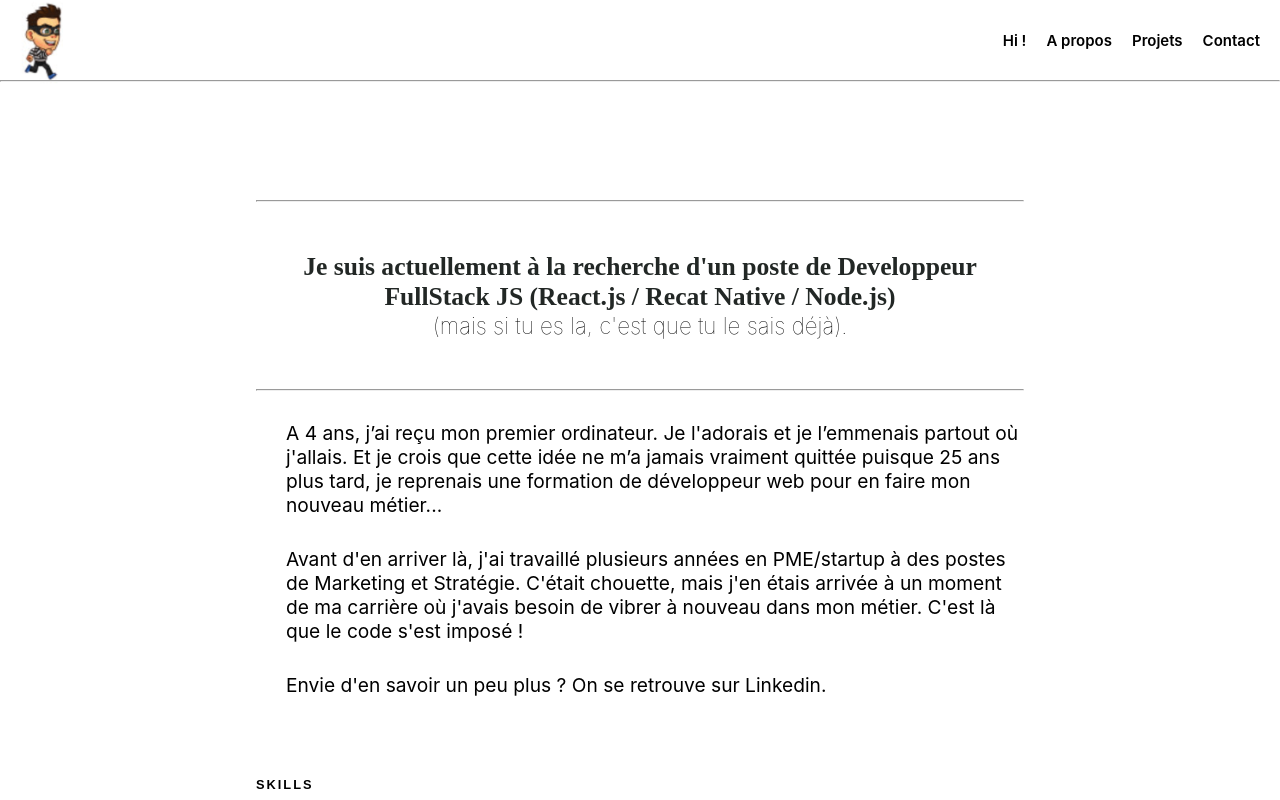
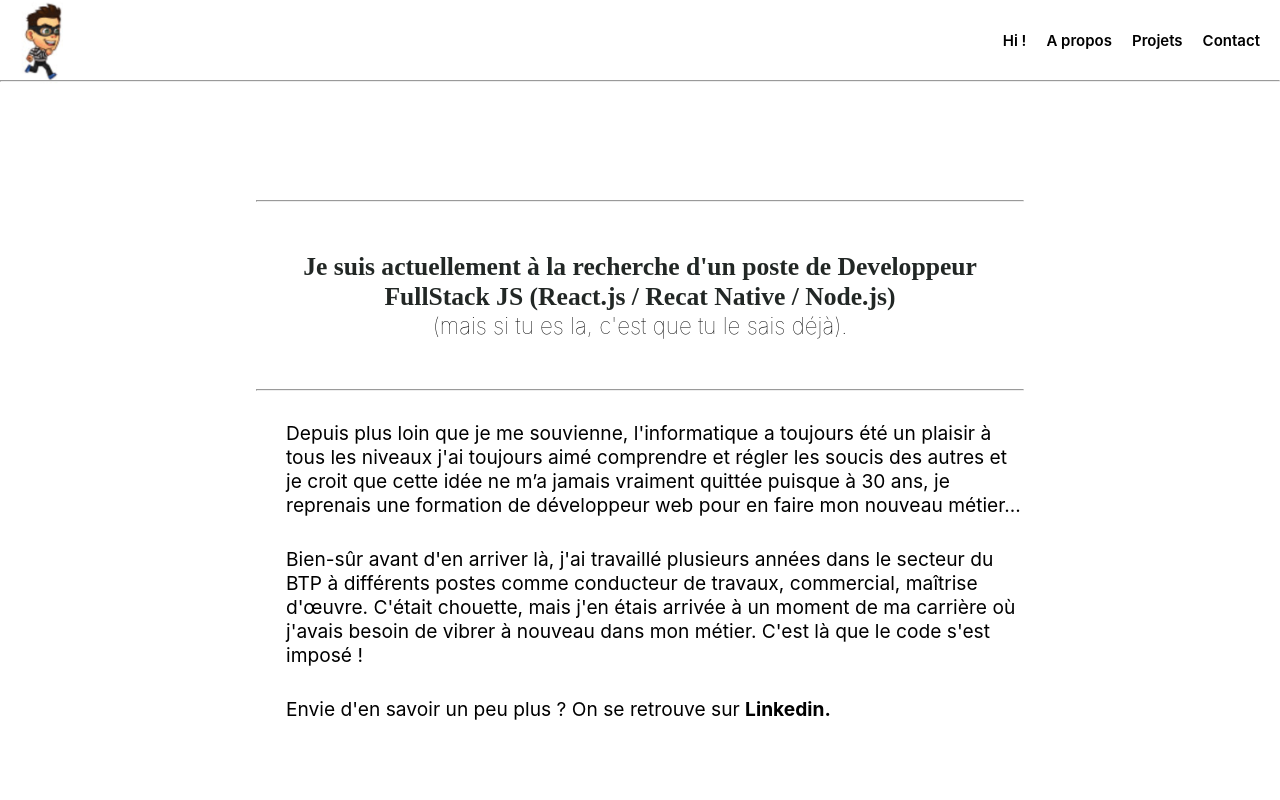
Before and after one commit to Arnaud95250/portfolio, a React (Create React App) app: page /about in a window 1280 px wide. Shown: the top 800 px of the page. Built offline with nearby package versions, Linux system fonts and the light colour scheme.

Commit message:
change text

```diff
--- a/public/index.html
+++ b/public/index.html
@@ -2,7 +2,7 @@
 <html lang="en">
   <head>
     <meta charset="utf-8" />
-    <link rel="icon" href="%PUBLIC_URL%/favicon.ico" />
+    <link rel="icon" href="%PUBLIC_URL%/logoOnglet.png" />
     <meta name="viewport" content="width=device-width, initial-scale=1" />
     <meta name="theme-color" content="#000000" />
     <meta
--- a/src/assets/scss/containers/about.scss
+++ b/src/assets/scss/containers/about.scss
@@ -26,6 +26,14 @@
       p{
          font-size: 1.2rem;
          margin: 30px 0px 0px 30px;
+      }
+      p a{
+         font-size: 1.2rem;
+         font-weight: 700;
+         color: black;
+      }
+      p a:hover{
+         color: rgb(122, 3, 3);
       }
       .components_skills{
          width: 100%;
--- a/src/assets/scss/containers/contact.scss
+++ b/src/assets/scss/containers/contact.scss
@@ -57,7 +57,7 @@
         margin-left: -50px;
       }
        h1{
-         font-size: 2.3rem;
+         font-size: 2.5rem;
          line-height: 3.5rem;
          margin-left: 0px;
          margin-top: -120px;
@@ -73,7 +73,6 @@
          padding: 40px 0px 40px 0px;
          margin-left: 0px;
        }
-
+    }
   }
 }
-}
--- a/src/assets/scss/containers/home.scss
+++ b/src/assets/scss/containers/home.scss
@@ -13,7 +13,7 @@
     div img{
       height: 60vh;
       border-radius: 200px;
-      margin-right: 40px;
+      margin-right: 30px;
     }
     div h1{
       font-family: "Trochut",serif;
@@ -26,11 +26,11 @@
     }
     div p{
       line-height: 1.7rem;
-      font-size: 1rem;
+      font-size: 0.9rem;
+      margin-bottom: 20px;
     }
     div p:last-child{
-      line-height: 3.5rem;
-      font-size: 1rem;
+      font-size: 0.9rem;
     }
   }
 }
--- a/src/containers/About.js
+++ b/src/containers/About.js
@@ -1,4 +1,5 @@
 import Skills from "../components/Skills";
+import { Link } from "react-router-dom";
 
 const About = () => {
   return (
@@ -12,18 +13,30 @@ const About = () => {
         <span>(mais si tu es la, c'est que tu le sais déjà).</span>
         <hr />
         <p>
-          A 4 ans, j’ai reçu mon premier ordinateur. Je l'adorais et je
-          l’emmenais partout où j'allais. Et je crois que cette idée ne m’a
-          jamais vraiment quittée puisque 25 ans plus tard, je reprenais une
-          formation de développeur web pour en faire mon nouveau métier...
+          Depuis plus loin que je me souvienne, l'informatique a toujours été un
+          plaisir à tous les niveaux j'ai toujours aimé comprendre et régler les
+          soucis des autres et je croit que cette idée ne m’a jamais vraiment
+          quittée puisque à 30 ans, je reprenais une formation de développeur
+          web pour en faire mon nouveau métier...
         </p>
         <p>
-          Avant d'en arriver là, j'ai travaillé plusieurs années en PME/startup
-          à des postes de Marketing et Stratégie. C'était chouette, mais j'en
-          étais arrivée à un moment de ma carrière où j'avais besoin de vibrer à
+          Bien-sûr avant d'en arriver là, j'ai travaillé plusieurs années dans
+          le secteur du BTP à différents postes comme conducteur de travaux,
+          commercial, maîtrise d'œuvre. C'était chouette, mais j'en étais
+          arrivée à un moment de ma carrière où j'avais besoin de vibrer à
           nouveau dans mon métier. C'est là que le code s'est imposé !
         </p>
-        <p>Envie d'en savoir un peu plus ? On se retrouve sur Linkedin.</p>
+        <p>
+          Envie d'en savoir un peu plus ? On se retrouve sur{" "}
+          <Link
+            to={{
+              pathname: "https://linkedin.com/in/arnaud-malfait",
+            }}
+            target="_blank"
+          >
+            Linkedin.
+          </Link>
+        </p>
         <div className="components_skills">
           <Skills />
         </div>
--- a/src/containers/Home.js
+++ b/src/containers/Home.js
@@ -10,11 +10,15 @@ const Home = () => {
         <div>
           <h1>Hi, I'm Arnaud.</h1>
           <p>
-            Ex-marketer en reconversion vers le côté obscur (👩‍💻). Développement
-            web/mobile, marketing, design, stratégie... On a sûrement des choses
-            à se dire sur votre prochain projet !
+            Ex-employé du BTP j'ai depuis bientôt 2 ans changé de secteur
+            d'activité pour être (👩‍💻)développeur Web et mobile, front-end mais
+            aussi Back-end et tout ca en JAVASCRIPT 😉.
           </p>
-          <p>Sinon, en ce moment je suis Dev FullStack chez Fleet ! 🦄</p>
+          <p>On a sûrement des choses à se dire sur votre prochain projet !</p>
+          <p>
+            Sinon, Actuellement je suis à la recherche d'un poste comme dev
+            Full-Stack Js.
+          </p>
         </div>
       </div>
     </div>
```
Also changed, not shown: public/logoOnglet.png (added).
